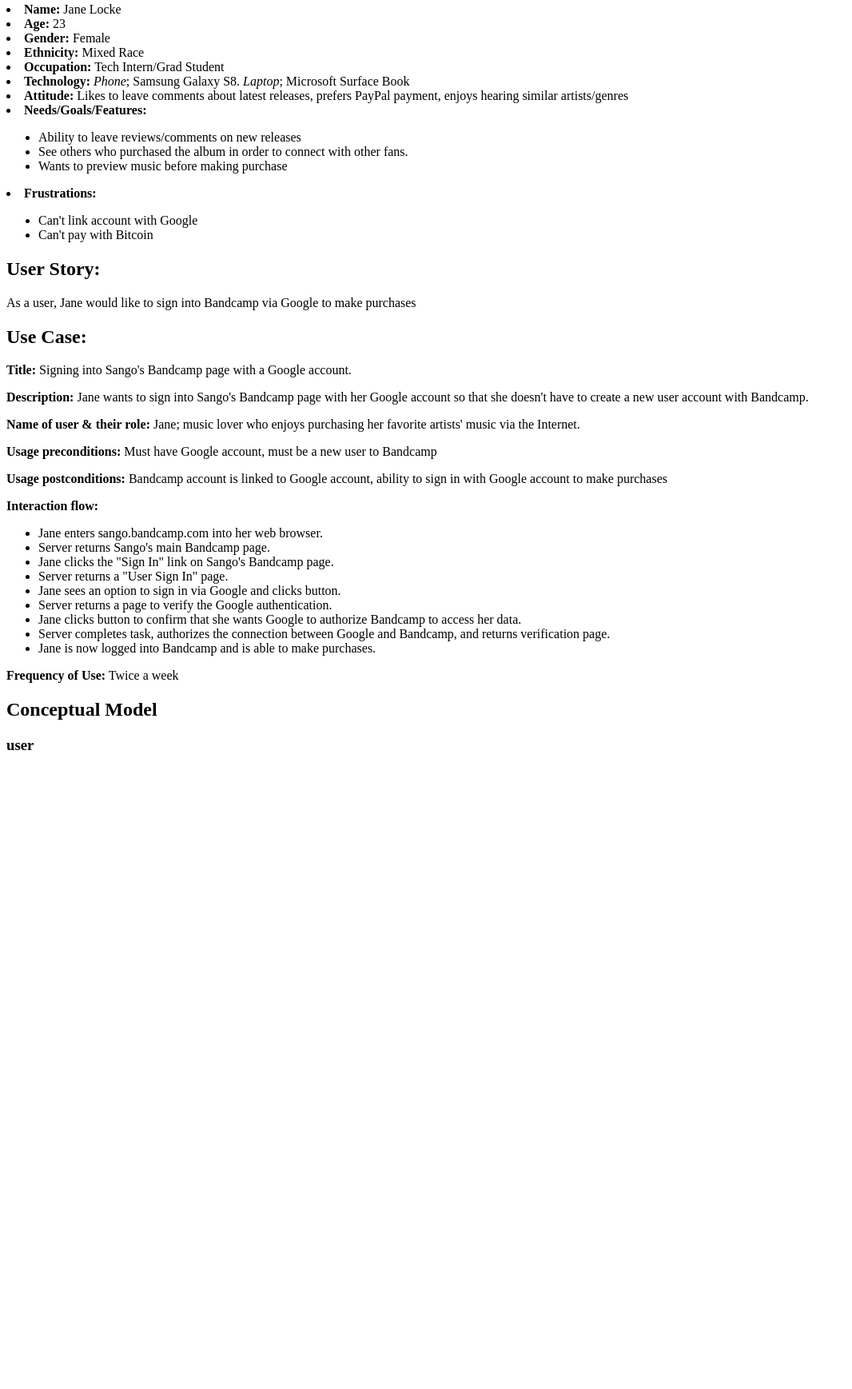
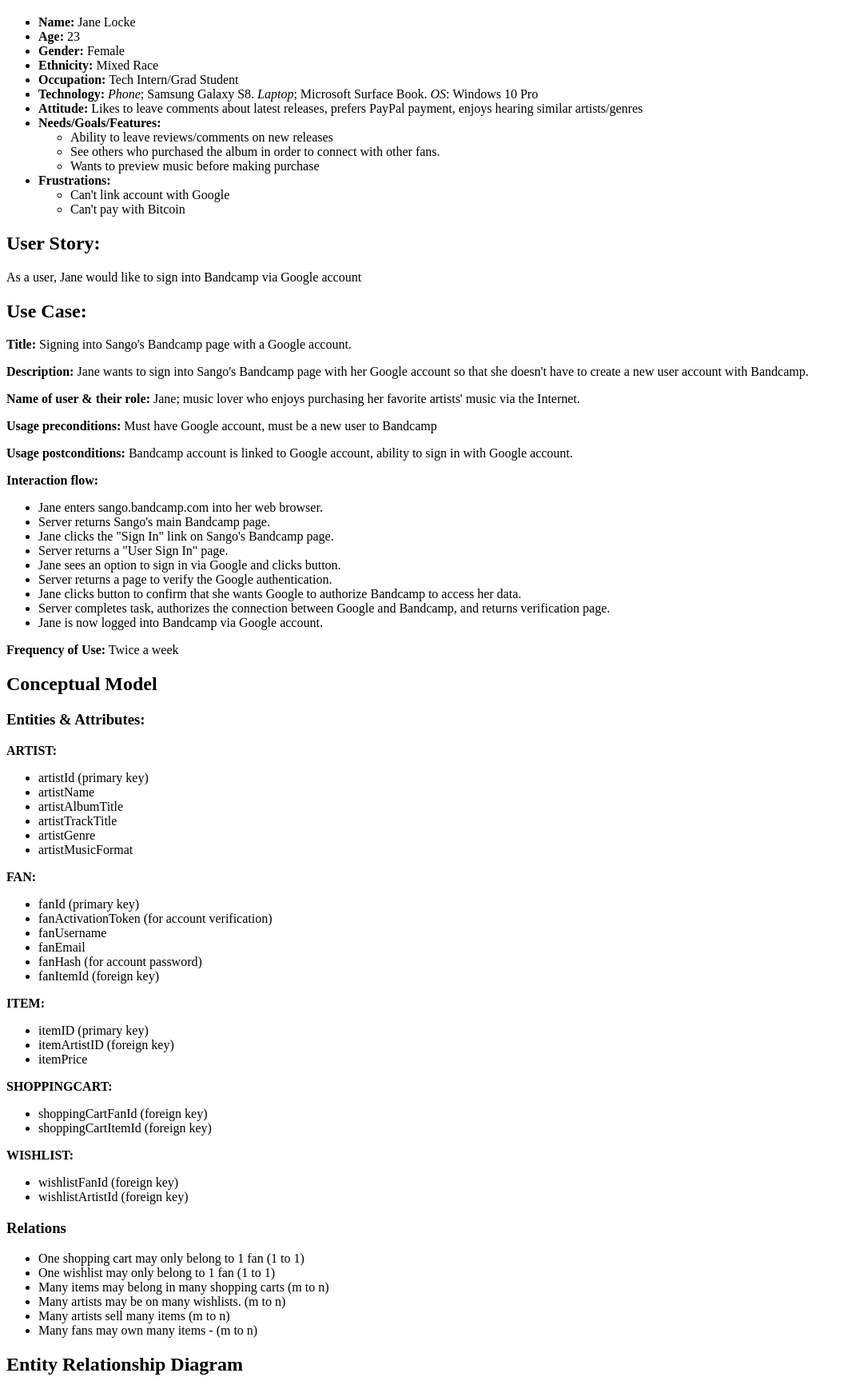
Before and after one commit to brentTheDev/data-design, a PHP site: page / in a window 1280 px wide. Shown: the part 428-2165 px from the top of the page at 80% size, without its empty margins (0-1066 px from the left). Before the commit the page ends 1366 px from the top, so only its background shows below. Run offline with PHP 8.4, Linux system fonts and the light colour scheme.

Commit message:
Added conceptual model and ERD to page. Minor typo/clean up fixes too.

```diff
--- a/index.php
+++ b/index.php
@@ -9,14 +9,14 @@
 	<h1>Data Design Project</h1>
 
 		<h2>User Persona:</h2>
-			<img src="./jlProfile.jpg" alt = "Jane Locke, on travel through South America."
+			<img src="./jlProfile.jpg" alt = "Jane Locke, on travel through South America.">
 			<ul>
 				<li><strong>Name:</strong> Jane Locke</li>
 				<li><strong>Age:</strong> 23</li>
 				<li><strong>Gender:</strong> Female</li>
 				<li><strong>Ethnicity:</strong> Mixed Race</li>
 				<li><strong>Occupation:</strong> Tech Intern/Grad Student</li>
-				<li><strong>Technology:</strong> <em>Phone</em>; Samsung Galaxy S8. <em>Laptop</em>; Microsoft Surface Book</li>
+				<li><strong>Technology:</strong> <em>Phone</em>; Samsung Galaxy S8. <em>Laptop</em>; Microsoft Surface Book. <em>OS</em>: Windows 10 Pro</li>
 				<li><strong>Attitude:</strong> Likes to leave comments about latest releases, prefers PayPal payment, enjoys hearing similar artists/genres</li>
 				<li><strong>Needs/Goals/Features:</strong></li>
 					<ul>
@@ -32,14 +32,14 @@
 			</ul>
 
 		<h2>User Story:</h2>
-			<p>As a user, Jane would like to sign into Bandcamp via Google to make purchases</p>
+			<p>As a user, Jane would like to sign into Bandcamp via Google account</p>
 
 		<h2>Use Case:</h2>
 			<p><strong>Title:</strong> Signing into Sango's Bandcamp page with a Google account.</p>
 			<p><strong>Description:</strong> Jane wants to sign into Sango's Bandcamp page with her Google account so that she doesn't have to create a new user account with Bandcamp.</p>
 			<p><strong>Name of user &amp; their role:</strong> Jane; music lover who enjoys purchasing her favorite artists' music via the Internet.</p>
 			<p><strong>Usage preconditions:</strong> Must have Google account, must be a new user to Bandcamp</p>
-			<p><strong>Usage postconditions:</strong> Bandcamp account is linked to Google account, ability to sign in with Google account to make purchases</p>
+			<p><strong>Usage postconditions:</strong> Bandcamp account is linked to Google account, ability to sign in with Google account.</p>
 			<p><strong>Interaction flow:</strong></p>
 				<ul>
 					<li>Jane enters sango.bandcamp.com into her web browser.</li>
@@ -50,11 +50,56 @@
 					<li>Server returns a page to verify the Google authentication.</li>
 					<li>Jane clicks button to confirm that she wants Google to authorize Bandcamp to access her data.</li>
 					<li>Server completes task, authorizes the connection between Google and Bandcamp, and returns verification page.</li>
-					<li>Jane is now logged into Bandcamp and is able to make purchases.</li>
+					<li>Jane is now logged into Bandcamp via Google account.</li>
 				</ul>
 			<p><strong>Frequency of Use:</strong> Twice a week</p>
 
 			<h2>Conceptual Model</h2>
-				<h3>user</h3>
+				<h3>Entities &amp; Attributes:</h3>
+					<p><strong>ARTIST:</strong>
+						<ul>
+							<li>artistId (primary key)</li>
+							<li>artistName</li>
+							<li>artistAlbumTitle</li>
+							<li>artistTrackTitle</li>
+							<li>artistGenre</li>
+							<li>artistMusicFormat</li>
+						</ul>
+					<p><strong>FAN:</strong>
+						<ul>
+							<li>fanId (primary key)</li>
+							<li>fanActivationToken (for account verification)</li>
+							<li>fanUsername</li>
+							<li>fanEmail</li>
+							<li>fanHash (for account password)</li>
+							<li>fanItemId (foreign key)</li>
+						</ul>
+					<p><strong>ITEM:</strong>
+						<ul>
+							<li>itemID (primary key)</li>
+							<li>itemArtistID (foreign key)</li>
+							<li>itemPrice</li>
+						</ul>
+					<p><strong>SHOPPINGCART:</strong>
+						<ul>
+							<li>shoppingCartFanId (foreign key)</li>
+							<li>shoppingCartItemId (foreign key)</li>
+						</ul>
+					<p><strong>WISHLIST:</strong>
+						<ul>
+							<li>wishlistFanId (foreign key)</li>
+							<li>wishlistArtistId (foreign key)</li>
+						</ul>
+				<h3>Relations</h3>
+					<ul>
+						<li>One shopping cart may only belong to 1 fan (1 to 1)</li>
+						<li>One wishlist may only belong to 1 fan (1 to 1)</li>
+						<li>Many items may belong in many shopping carts (m to n)</li>
+						<li>Many artists may be on many wishlists. (m to n)</li>
+						<li>Many artists sell many items (m to n)</li>
+						<li>Many fans may own many items - (m to n)</li>
+					</ul>
+			<h2>Entity Relationship Diagram</h2>
+				<img src = "./data-design-ERD.svg" alt = "Data Design ERD">
 	</body>
 </html>
```
